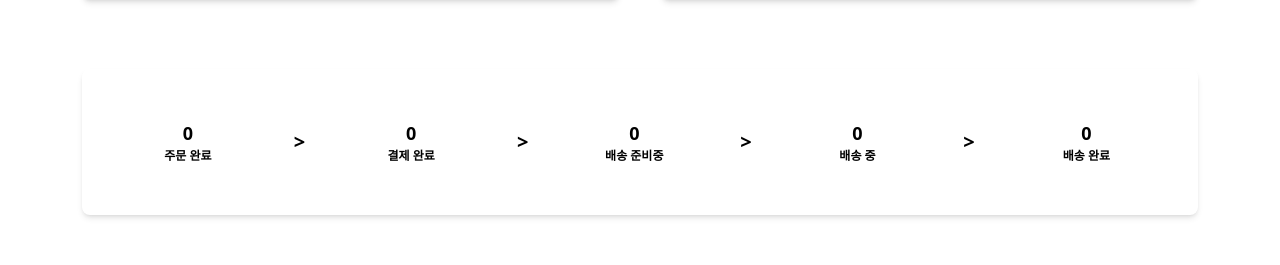
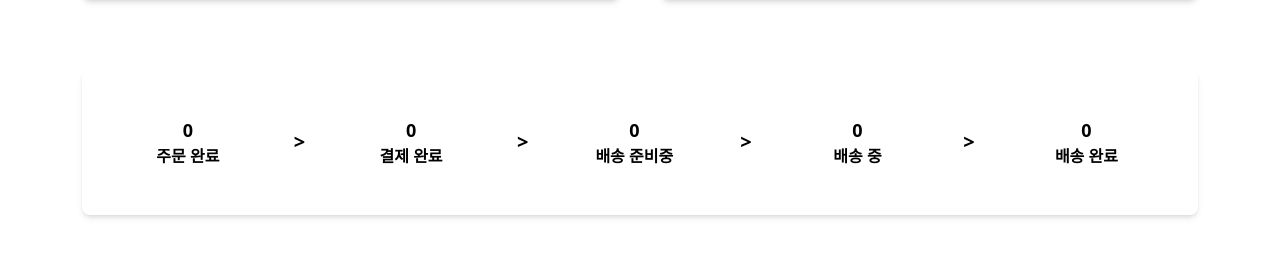
Before and after one commit to ormcamp-fe-3rd/swim360, a React (Vite) app in the folder frontend/: page /mypage in a window 1280 px wide. Shown: the part 407-672 px from the top of the page. Built offline with nearby package versions, Linux system fonts and the light colour scheme; no server answers.

Commit message:
design: 주문현황 라벨 글씨크기 수정, overflow-x-auto 추가

```diff
--- a/frontend/src/components/mypage/OrderStatusPreview.tsx
+++ b/frontend/src/components/mypage/OrderStatusPreview.tsx
@@ -57,14 +57,14 @@ function OrderStatusPreview() {
 
 
   return (
-      <div className="mb-[69px] flex h-[146px] rounded-lg shadow-md">
+      <div className="mb-[69px] flex h-[146px] rounded-lg shadow-md overflow-x-auto">
         {ORDER_STATUS.map(({ status, label }, i) => (
           <div key={status} className="flex w-full items-center text-center">
             <div className="w-full tablet:px-[17px]">
               <div className="text-xl font-semibold tablet:text-lg">
                 {myOrderStatus[status]}
               </div>
-              <div className="tablet:text-md text-nowrap text-[12px] font-semibold desktop:text-xl">
+              <div className="tablet:text-md text-nowrap font-semibold desktop:text-xl">
                 {label}
               </div>
             </div>
```
